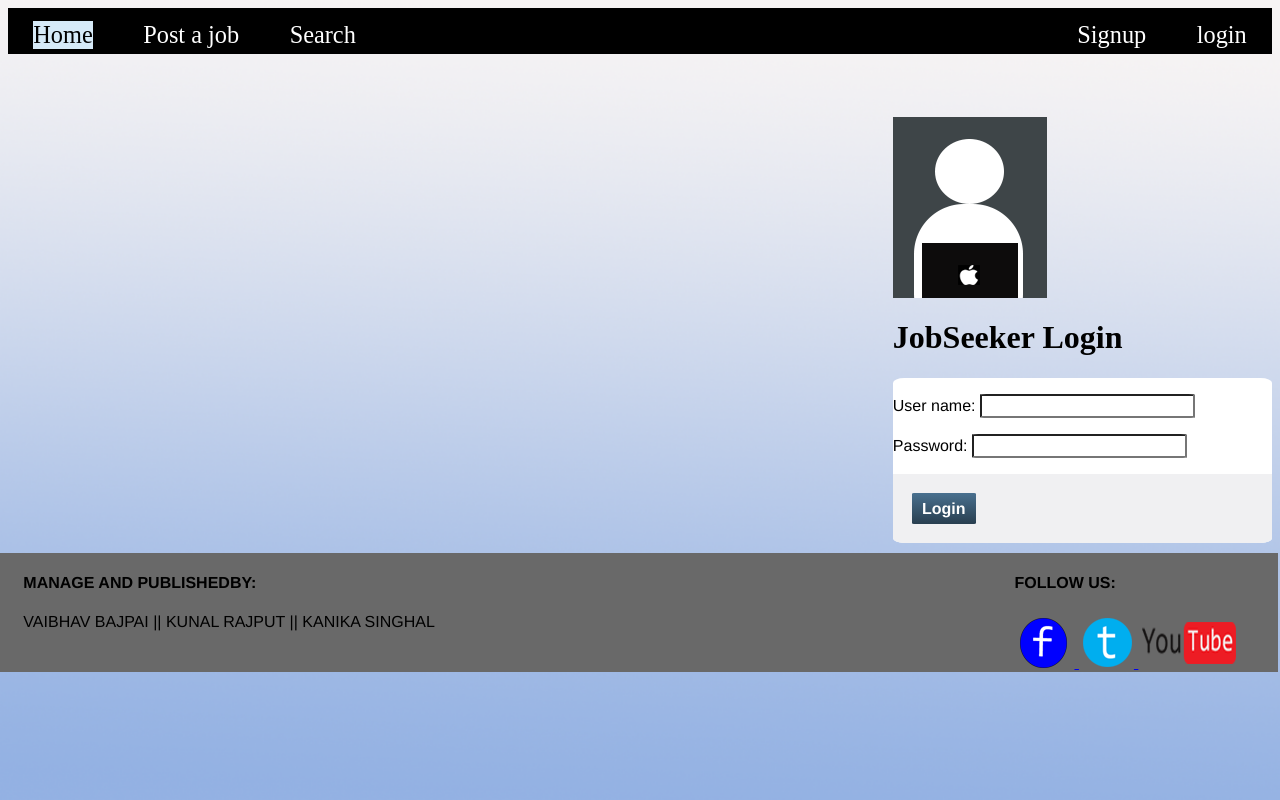
After one commit to Arrrrrrrpit/Hire_station, a Django app: page /registration/login/user/ in a window 1280 px wide. The commit adds this page. Run offline with Django 3.2, Linux system fonts and the light colour scheme.

Commit message:
templates of user&company Login&session updation

```diff
--- /dev/null
+++ b/registration/static/css/login.css
@@ -0,0 +1,184 @@
+ul {
+				list-style-type: none;
+				margin: 0;
+				padding: 0;
+				overflow: hidden;
+				background-color:black ;
+				cursor: pointer;
+			}
+
+			li {
+				float: left;
+				font-size:152%;
+
+				padding:1% 2% 0.4% 2%;
+			}
+
+
+
+			li a {
+				display: block;
+				color: white;
+
+
+				text-decoration: none;
+			}
+
+			li a:hover:not(.active)
+			{
+				background-color: #D5DBDB;
+				color:black;
+
+
+			}
+
+			.active {
+				background-color: #D6EAF8  ;
+				color:black;
+
+			}
+
+			li ul.dropdown
+			{
+
+			background-color: black;
+			display: none;
+			position: absolute;
+			color: white;
+			 font-family: "Helvetica Neue", Helvetica, Arial, sans-serif;
+			 font-size:50%;
+			width:9%;
+			 padding: 1%;
+
+
+
+			}
+
+			li:hover ul.dropdown
+			{display:block;
+			lor: black;
+			}
+			li:hover ul.dropdown{
+				display:block;
+			}
+
+			#signup
+			{
+				float:right;
+			}
+
+		#login
+		{
+			float:right;
+		}
+
+			.company
+			{   width:30%;
+				margin-left:5%;
+				margin-top:5%;
+				float:right;
+				clear:right;
+				margin-bottom:5%;
+
+			}
+
+			.jobseeker
+			{  width:30%;
+				margin-top:5%;
+				float:right;
+				margin-right:0%;
+				margin-bottom:5%;
+
+			}
+
+			form {
+			  border: 1% solid #c6c7cc;
+			  border-radius: 3%;
+			  font-size:100%;
+			  font-family: "Helvetica Neue", Helvetica, Arial, sans-serif;
+			  overflow: hidden;
+			  width: 100%;
+			  float:left;
+			  background-color:white;
+
+			}
+			fieldset {
+			  border: 0;
+			  margin: 0;
+			  padding: 0;
+			}
+			input
+			{
+			  border-radius: 3%;
+			  font-size: 100%;
+			  font-family:"sans-serif", Helvetica, Arial, Helvetica Neue;
+			  margin: 0;
+			}
+
+			.account-info
+			{
+			  padding: 5% 5% 0 5%;
+			}
+			.account-info label
+			{
+			  color: #395870;
+			  display: block;
+			  font-weight: bold;
+			  margin-bottom: 5%;
+			}
+			.account-info input
+			{
+			  background: #fff;
+			  border: 1% solid #c6c7cc;
+
+			  color: #636466;
+			  padding: 2%;
+			  margin-top: 2%;
+			  width: 100%;
+			}
+			.account-action {
+			  background: #f0f0f2;
+			  border-top: 1% solid #c6c7cc;
+			  padding: 5%;
+			}
+			.account-action .btn {
+			  background: linear-gradient(#49708f, #293f50);
+			  border: 0;
+			  color: #fff;
+			  cursor: pointer;
+			  font-weight: bold;
+			  float: left;
+			  padding: 2% 3%;
+			}
+
+
+			footer
+			{    margin-top:39%;
+				 margin-right:0%;
+				 width:100%;
+				position:absolute;
+				background-color: 	#696969;
+				margin-left:-0.8%;
+
+			}
+
+			.manageby
+			{   padding-left:2%;
+				float:left;
+				clear:right;
+				padding-right:20%;
+				 font-family: "Helvetica Neue", Helvetica, Arial, sans-serif;
+			}
+			.followus
+			{
+				float:right;
+			 font-family: "Helvetica Neue", Helvetica, Arial, sans-serif;
+			padding-right:3%;
+			}
+
+					body
+					{
+
+						background-repeat: no-repeat;
+						background-size: cover;
+					}
--- /dev/null
+++ b/registration/templates/loginuser.html
@@ -0,0 +1,71 @@
+{% load static %}
+<html>
+	<head>
+			<link rel="stylesheet" type="text/css" href="{% static '../static/css/login.css' %}">
+
+
+
+
+
+			<header>
+			<div>
+				<ul>
+				  <li><a class="active" href="#home">Home</a></li>
+				  <li><a href="#news">Post a job</a></li>
+				  <li><a href="#contact">Search</a></li>
+				  <li id="login"><a href="#about">login</a></li>
+				  <li id="signup"><a href="#about">Signup</a>
+				  <ul class="dropdown">
+				  <li><a href="#">Company</a></li>
+				  <li><a href="#">Job seeker</a></li>
+				  </ul>
+				  </li>
+
+
+				</ul>
+			</div>
+			</header>
+	</head>
+	<body background={% static '../static/image/blue.png' %}>
+
+		 <div class="jobseeker">
+				<div class="jobseekerimg">
+				<img id="img1" src={% static './image/jobseeker login.png' %} alt="jobseeker logo" >
+				</div>
+				<div class="jobseekerheading">
+				<h1> JobSeeker Login</h1>
+				</div>
+
+				<div class="jobseekerform">
+				<form method="POST">
+				{% csrf_token %}
+			    {{form.as_p}}
+			  <fieldset class="account-action">
+				<input class="btn" type="submit" name="submit" value="Login">
+
+			  </fieldset>
+			</form>
+
+			</div>
+		</div>
+
+
+
+
+		<footer>
+			<div class="Manageby">
+			<h4> MANAGE AND PUBLISHEDBY:</h4>
+				<div>VAIBHAV BAJPAI ||  KUNAL RAJPUT  || KANIKA SINGHAL</div>
+			</div>
+			<div class="followus">
+				<h4>FOLLOW US:</h4>
+				<a href="https://www.facebook.com">
+				<img id="link" alt="followus" src={% static './image/facebook.png' %} >
+				<a href="http://www.twitter.com">
+				<img id="link" alt="followus" src={% static './image/twitter.png' %}>
+				<a href="https://www.youtube.com">
+				<img id="link" alt="followus" src={% static './image/youtube.png' %} >
+			</div>
+		</footer>
+ </body>
+</html>
--- a/registration/urls.py
+++ b/registration/urls.py
@@ -9,7 +9,13 @@ urlpatterns = [
     url(r'^jobsubmit/$', views.get_job, name='Job Submit'),
     url(r'^jobapplication/$', views.get_application, name='Job Application'),
     url(r'^profile/edit/$', views.edit_profile, name='Profile Edit'),
-    url(r'^loginuser/$', views.login_user, name='login User'),
+    url(r'^loginuser/$', views.checkuserlogin, name='login User'),
     url(r'^search/$', views.search_job, name='Search Job'),
-    url(r'^logincompany/$', views.login_Company, name='login company')
+    url(r'^logincompany/$', views.checkcompanylogin, name='login company'),
+    url(r'^login/user/$', views.login_user, name='user allowed'),
+    url(r'^login/company/$', views.login_Company, name='user allowed'),
+    url(r'^userprofile/$', views.userprofile, name='profile'),
+    url(r'^logout/$', views.logout, name='logout')
+
+
 ]
--- a/registration/views.py
+++ b/registration/views.py
@@ -5,7 +5,19 @@ from .forms import UserRegister, JobSubmit, ApplicationSubmit, CompanyRegister,
 from .models import JobSeeker, JobDetails, JobProvider, JobApplication, UserDetails
 from django.utils import timezone
 
+def checkuserlogin(request):
+   if request.session.has_key('username'):
+      username = request.session['username']
+      return HttpResponseRedirect('/registration/jobseeker/thanks/' , {"username" : username})
+   else:
+       return HttpResponseRedirect('/registration/login/user')
 
+def checkcompanylogin(request):
+   if request.session.has_key('companyname'):
+      companyname = request.session['companyname']
+      return HttpResponseRedirect('/registration/jobseeker/thanks/' , {"username" : companyname})
+   else:
+       return HttpResponseRedirect('/registration/login/company')
 def get_user(request):
     form = UserRegister()
     if request.method == 'POST':
@@ -115,6 +127,8 @@ def edit_profile(request):
     return render(request, 'ProfileEdit.html', {'form': form})
 
 
+
+
 def login_user(request):
     form = LogInUser()
     if request.method == 'POST':
@@ -126,13 +140,14 @@ def login_user(request):
             try:
                 username_check = JobSeeker.objects.get(user_name=username_tmp)
                 if username_check.password == password_tmp:
-                    return HttpResponse("successful")
+                    request.session['username'] = username_tmp
+                    return HttpResponseRedirect('/registration/userprofile/')
                 else:
-                    return HttpResponse("unsuccessful")
+                    return HttpResponseRedirect('/registration/loginuser/')
             except ObjectDoesNotExist:
-                return HttpResponse("unsuccesful")
+                return HttpResponseRedirect('/registration/loginuser/')
 
-    return render(request, 'JobApplication/JobApplication.html', {'form': form})
+    return render(request, 'loginuser.html', {'form': form})
 
 
 def login_Company(request):
@@ -144,14 +159,16 @@ def login_Company(request):
             password_tmp = form.cleaned_data["password"]
             try:
                 Companyname_check = JobProvider.objects.get(company_name=companyname_tmp)
+                print(Companyname_check)
                 if Companyname_check.password == password_tmp:
+                    request.session['companyname'] = companyname_tmp
                     return HttpResponse("successful")
                 else:
                     return HttpResponse("unsuccessful")
             except ObjectDoesNotExist:
                 return HttpResponse("unsuccesful")
 
-    return render(request, 'JobApplication/JobApplication.html', {'form': form})
+    return render(request, 'logincompany.html', {'form': form})
 
 
 def search_job(request):
@@ -163,7 +180,7 @@ def search_job(request):
             pay_tmp = form.cleaned_data["pay_Salary"]
             try:
                 search_check = JobDetails.objects.get(genre=search_tmp)
-                if search_check.pay == pay_tmp:
+                if search_check.pay >= pay_tmp:
                     return HttpResponse("Search successfull")
                 else:
                     return HttpResponse("Seach Not Found")
@@ -172,3 +189,18 @@ def search_job(request):
                 return HttpResponse("Search Not Found")
 
     return render(request, 'JobApplication/JobApplication.html', {'form': form})
+
+def userprofile(request):
+    username = request.session['username']
+    username_temp = UserDetails.objects.get(user_name=username)
+
+
+    return render(request, 'profile_user.html',{'user':username_temp})
+
+
+def logout(request):
+   try:
+      del request.session['username']
+   except:
+      pass
+   return HttpResponse("<strong>You are logged out.</strong>")
```
Also changed, not shown: registration/static/css/profile.css (added, +111 -0 lines), registration/static/css/signupjobseeker.css (deleted, +0 -174 lines), registration/templates/logincompany.html (added, +68 -0 lines), registration/templates/profile_user.html (added, +67 -0 lines), registration/templates/register_user.html (+7 -6 lines), db.sqlite3, media/13516258_981165821998602_7793804388759790191_n.jpg (deleted), media/13516258_981165821998602_7793804388759790191_n_ESvsY38.jpg (deleted), media/13516258_981165821998602_7793804388759790191_n_az5ad3J.jpg (deleted), media/book.png (added), registration/static/image/book.png (added), registration/static/image/book1.png (added), registration/static/image/facebook.png, registration/static/image/nknfk.png (deleted).
